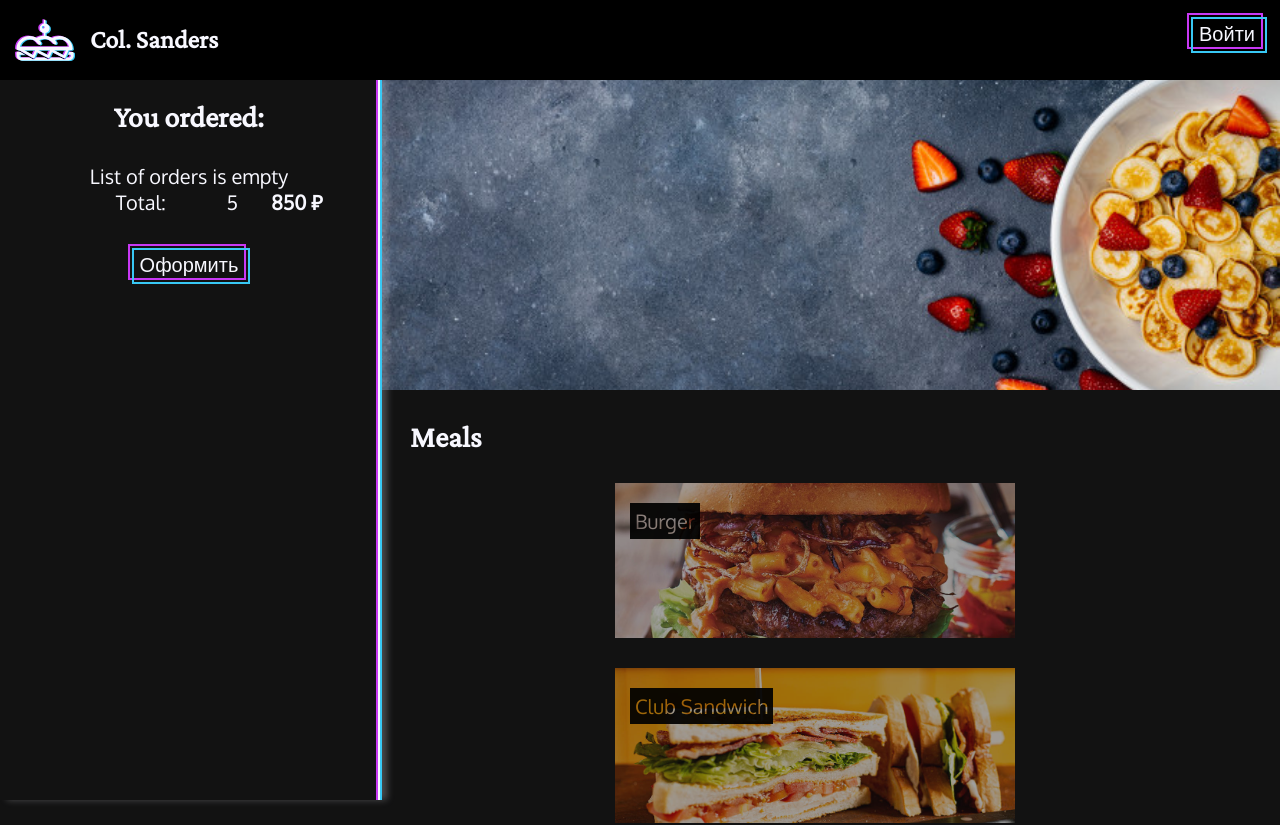
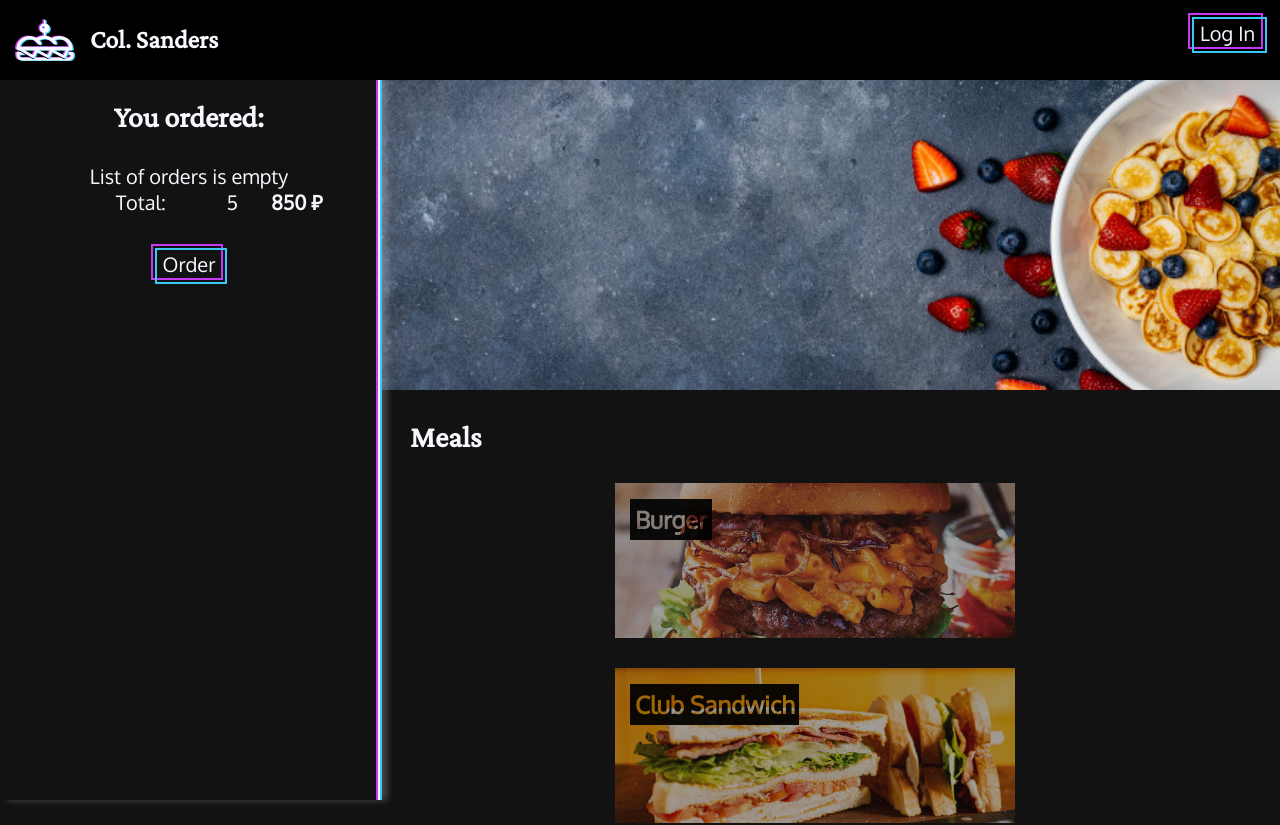
Before and after one commit to Mullla/glo_react_sanders, a React (Create React App) app: page / in a window 1280 px wide. Shown: the top 825 px of the page. Built offline with nearby package versions, Linux system fonts and the light colour scheme.

Commit message:
changed texts on buttons, added key to OrderListItem in Order.js

```diff
--- a/src/Components/DBMenu.js
+++ b/src/Components/DBMenu.js
@@ -1,85 +1,84 @@
 const dbMenu = {
-	burger: [
+	meal: [
 		{
 			name: 'Burger',
 			img: '/menu/burger.jpeg',
-			id: 1,
+			id: 11,
 			price: 250,
-			toppings: ['Бекон', 'Кетчуп', 'Сыр Чеддер', 'Огурцы', 'Помидор', 'Халапеньо'],
+			toppings: ['Bacon', 'Cheese', 'Macaroni', 'Beef', 'Salad', 'Secret ingridient'],
 		},
 		{
 			name: 'Club Sandwich',
 			img: '/menu/club.jpeg',
-			id: 2,
+			id: 12,
 			price: 499.9,
-			toppings: ['Бекон', 'Красный лук'],
+			toppings: ['Bacon', 'Ham', 'Salad', 'Salami', 'Mustard'],
 		},
 		{
 			name: 'Shawarma',
 			img: '/menu/shawarma.jpeg',
-			id: 3,
+			id: 13,
 			price: 350,
-			toppings: ['Ананас', 'Майонец'],
+			toppings: ['Pita', 'Meat', 'Tomatos', 'Pickles'],
 		},
 		{
 			name: 'Sandwich',
 			img: '/menu/sandwich.png',
-			id: 4,
+			id: 14,
 			price: 150,
+			toppings: ['Mustard', 'Onions', 'Tomatos', 'Ham', 'Cheese', 'Oregano'],
 		},
 		{
 			name: 'Sub',
 			img: '/menu/sub.jpeg',
-			id: 5,
+			id: 15,
 			price: 299.9,
-			toppings: ['Кетчуп', 'Сыр Чеддер'],
 		},
 		{
 			name: 'Pizza',
 			img: '/menu/pizza.jpeg',
-			id: 6,
+			id: 16,
 			price: 200,
-			toppings: ['Сыр Чеддер', 'Красный лук'],
 		},
 	],
 	other: [
 		{
 			name: 'Cola',
 			img: '/menu/cherry-vanilla.jpeg',
-			id: 1,
+			id: 21,
 			price: 50,
 			choices: ['Cherry', 'Vanilla', 'Cherry Vanilla', 'Zero'],
 		},
 		{
 			name: 'Curiosity Cola',
 			img: '/menu/fentimas.jpeg',
-			id: 2,
+			id: 22,
 			price: 70,
-			choices: ['Черный', 'Зеленый'],
 		},
 		{
 			name: 'Donuts',
 			img: '/menu/donuts.jpeg',
-			id: 3,
+			id: 23,
 			price: 75,
+			choices: ['Strawberry', 'Chocolate', 'Original', 'Without glaze'],
 		},
 		{
 			name: 'Milkshakes',
 			img: '/menu/milkshake.jpg',
-			id: 4,
+			id: 24,
 			price: 100,
 			choices: ['Vanilla', 'Chocolate', 'Caramel'],
 		},
 		{
 			name: 'Lavender & Bergamot Soda',
 			img: '/menu/cucumis.jpg',
-			id: 5,
+			id: 25,
 			price: 150,
 		},
 		{
 			name: 'Cheese Sticks',
 			img: '/menu/cheese-sticks.jpeg',
-			id: 6,
+			id: 26,
 			price: 175.25
 		},
 	]
--- a/src/Components/Menu/ListItem.js
+++ b/src/Components/Menu/ListItem.js
@@ -48,7 +48,8 @@ const Span = styled.span`
   color: #fff;
   mix-blend-mode: multiply;
   padding: 5px;
-  font-size: 20px;
+  font-size: 24px;
+  font-weight: 900;
 `;
 
 
--- a/src/Components/Menu/Menu.js
+++ b/src/Components/Menu/Menu.js
@@ -20,7 +20,7 @@ export const Menu = ({ setOpenItem }) => (
     <SectionMenu>
       <h2>Meals</h2>
       <ListItem
-      itemList={dbMenu.burger}
+      itemList={dbMenu.meal}
       setOpenItem = {setOpenItem}
       />
     </SectionMenu>
--- a/src/Components/Modal/ModalItem.js
+++ b/src/Components/Modal/ModalItem.js
@@ -88,7 +88,7 @@ export const ModalItem = ({ openItem, setOpenItem, orders, setOrders }) => {
           <Name>{openItem.name}</Name>
           <Price>{openItem.price.toLocaleString('ru-RU', {style: 'currency', currency: 'RUB'})}</Price>
         </Info>
-        <Btn onClick={addToOrder}>Добавить</Btn>
+        <Btn onClick={addToOrder}>Add</Btn>
       </Modal>
 
     </Overlay>
--- a/src/Components/NavBar/NavBar.js
+++ b/src/Components/NavBar/NavBar.js
@@ -40,6 +40,6 @@ export const NavBar = () => (
       <H1>Col. Sanders</H1>
     </Logo>
 
-    <Btn>Войти</Btn>
+    <Btn>Log In</Btn>
   </NavBarStyled>
 );
--- a/src/Components/Order/Order.js
+++ b/src/Components/Order/Order.js
@@ -61,7 +61,7 @@ export const Order = ({ orders }) => {
       {/* проверяем есть ли заказы в списке заказов, если да, то отображаются компоненты, если нет, то надпись, что списко заказов пуст */}
         {orders.length ?
           <OrderList>
-            { orders.map(order => <OrderListItem order={order}/>) }
+            { orders.map(order => <OrderListItem order={order} key={order.id}/>) }
           </OrderList> :
         <EmptyList>List of orders is empty</EmptyList>}
 
@@ -71,7 +71,7 @@ export const Order = ({ orders }) => {
           <TotalPrice>850 ₽</TotalPrice>
         </Total>
 
-        <Btn>Оформить</Btn>
+        <Btn>Order</Btn>
       </OrderContent>
     </OrderStyled>
   );
```
